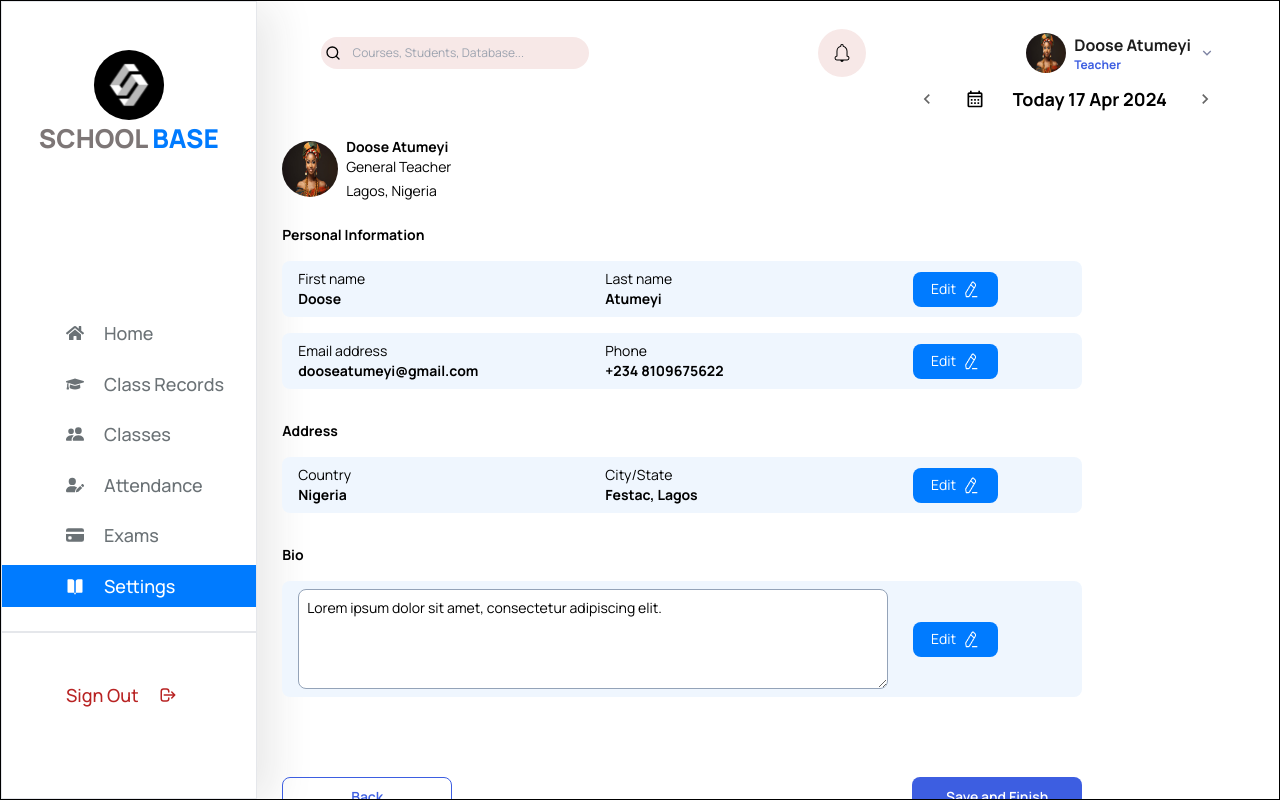
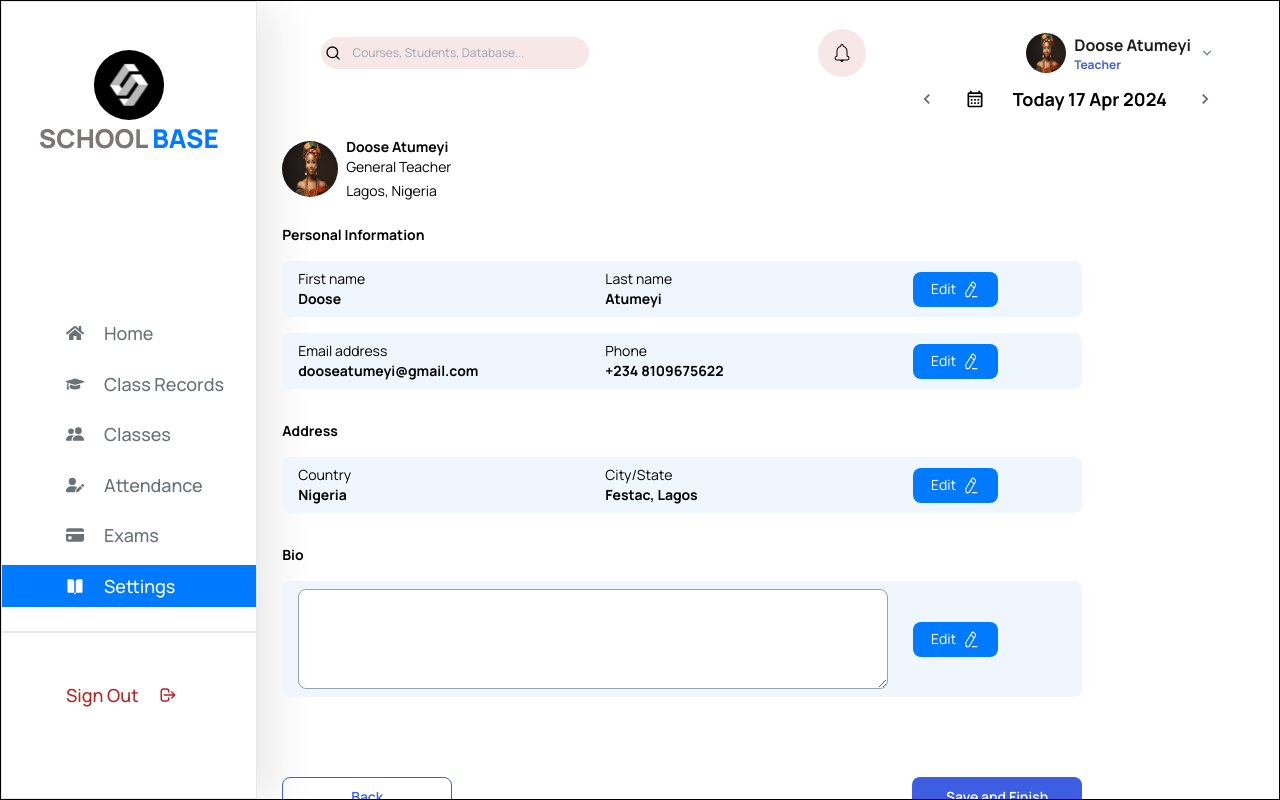
Before and after one commit to claire256/SchoolBaseProject, a React (Vite) app: page /teacher/dashboard/settings in a window 1280 px wide. Built offline with nearby package versions, Linux system fonts and the light colour scheme.

Commit message:
proile state update

```diff
--- a/src/App.jsx
+++ b/src/App.jsx
@@ -33,6 +33,7 @@ import PasswordResetSuccessful from './pages/web-site/applicant/PasswordResetSuc
 import CreatePassword from './pages/web-site/applicant/CreatePassword';
 import EmailVerification from './pages/web-site/EmailVerification';
 import ConfirmEmail from './pages/web-site/ConfirmEmail';
+
 
 function App() {
   return (
@@ -95,6 +96,8 @@ function App() {
         />
       </Routes>
     </Router>
+
+
   );
 }
 
--- a/src/components/teachers-dashboard/Settings.jsx
+++ b/src/components/teachers-dashboard/Settings.jsx
@@ -7,6 +7,7 @@ import { closeVectorImage, Edit } from "../../assets";
 import Dashboard from './Dashboard';
 
 
+//useState functions
 const Settings = () => {
   const [isOpen, setIsOpen] = useState(false);
   const [firstNameEditableValue, setFirstNameEditableValue] = useState('');
@@ -15,15 +16,14 @@ const Settings = () => {
   const [contactPhoneEditableValue, setContactPhoneEditableValue] = useState('');
   const [cityEditableValue, setCityEditableValue] = useState('');
   const [addressEditableValue, setAddressEditableValue] = useState('');
+  const [bioContentEditableValue, setBioContentEditableValue] = useState('');
   const [namesEditable, setNamesEditable] = useState(false);
   const [contactEditable, setContactEditable] = useState(false);
   const [addressEditable, setAddressEditable] = useState(false);
   const [bioEditable, setBioEditable] = useState(false);
-  const [bioContent, setBioContent] = useState('Lorem ipsum dolor sit amet, consectetur adipiscing elit.');
 
 
-
-  {/* function to cancle and delete values of invalid profile edit*/ }
+  {/* Conditional statements to cancle and delete values of invalid profile edit*/ }
   const cancelEdit = (fieldName) => {
     if (fieldName === 'firstName') {
       setFirstNameEditableValue('');
@@ -38,7 +38,7 @@ const Settings = () => {
     } else if (fieldName === 'city && state') {
       setCityEditableValue('');
     } else if (fieldName === 'bio') {
-      setBioEditable('');
+      setBioContentEditableValue('');
     }
 
     setNamesEditable(false); // Revert to initial state
@@ -47,12 +47,16 @@ const Settings = () => {
     setBioEditable(false); // Revert to initial state
   };
 
-  const save = () => {
+  const saveAndFinish = () => {
     setNamesEditable(false);
     setContactEditable(false);
     setAddressEditable(false);
-    setBioEditable(false)
-  }
+    setBioEditable(false);
+
+    // Confirmation display to the user
+    alert("Changes saved successfully!");
+
+  };
 
   return (
     <div className="flex h-full overflow-y-hidden border-black border">
@@ -185,7 +189,7 @@ const Settings = () => {
               <div className='mt-8 text-sm font-bold'>Bio</div>
               <div className="mt-4 w-[800px] flex-row items-center justify-start py-2 px-4 rounded-lg" style={{ backgroundColor: '#EFF6FE', display: bioEditable ? 'none' : 'flex' }}>
                 <div className="flex flex-col items-start justify-start w-[80%]">
-                  <textarea className="w-[590px] h-[100px] border border-slate-400 rounded-lg text-sm p-2">{bioContent}</textarea>
+                  <textarea className="w-[590px] h-[100px] border border-slate-400 rounded-lg text-sm p-2">{bioContentEditableValue}</textarea>
                 </div>
                 <div className="w-[85px] h-[35px] flex flex-row items-center justify-center rounded-lg text-white text-sm cursor-pointer" style={{ backgroundColor: '#007BFF' }} onClick={() => { setBioEditable(true); }}>
                   Edit
@@ -197,16 +201,17 @@ const Settings = () => {
               <div className="mt-4 w-[800px] flex flex-row items-center justify-start py-2 px-4 rounded-lg" style={{ backgroundColor: '#EFF6FE', display: bioEditable ? 'flex' : 'none' }}>
                 <textarea
                   className="w-[590px] h-[100px] border border-slate-400 rounded-lg text-sm p-2"
-                  value={bioContent} onChange={(e) => setBioContent(e.target.value)}></textarea>
+                  value={bioContentEditableValue} onChange={(e) => setBioContentEditableValue(e.target.value)}></textarea>
                 <img
                   className="ml-4 w-4 h-4 cursor-pointer"
                   src={closeVectorImage} alt="Close Vector Image" onClick={() => cancelEdit('bio')} />
               </div>
 
-              {/* save section*/}
+              {/* save button section*/}
               <div className="mt-20 flex flex-row items-center justify-between w-full">
                 <div className="w-[170px] h-[40px] border flex flex-row items-center justify-center rounded-lg font-semibold text-sm cursor-pointer" style={{ borderColor: "#3D5EE1", color: "#3D5EE1" }} onClick={() => { save(); }}>Back</div>
-                <div className="w-[170px] h-[40px] text-white flex flex-row items-center justify-center rounded-lg font-semibold text-sm cursor-pointer" style={{ backgroundColor: "#3D5EE1" }}>Save and Finish</div>
+                <div className="w-[170px] h-[40px] text-white flex flex-row items-center justify-center rounded-lg font-semibold text-sm cursor-pointer" style={{ backgroundColor: "#3D5EE1" }} onClick={() => { saveAndFinish(); }}>Save and Finish</div>
+
               </div>
 
             </div>
```
